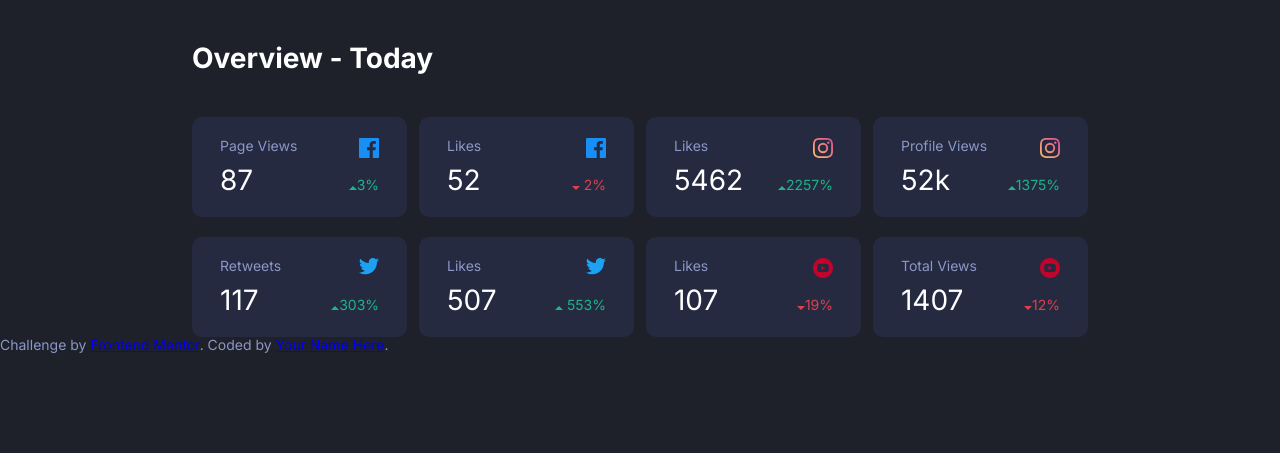
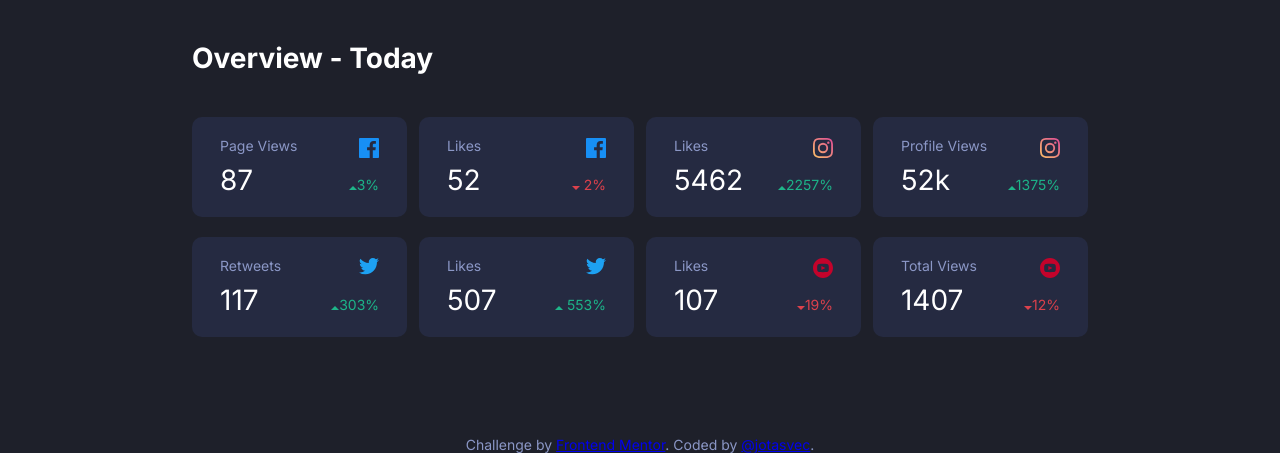
Before and after one commit to jotasvec/frontendmentor, a plain HTML site: page social-media-dashboard/index.html in a window 1280 px wide. Shown: the part 403-856 px from the top of the page. Before the commit the page ends 800 px from the top, so only its background shows below. Drawn offline with Linux system fonts and the light colour scheme.

Commit message:
updating index and styles

```diff
--- /dev/null
+++ b/social-media-dashboard/assets/styles/scss/_footer.scss
@@ -0,0 +1,5 @@
+.attribution{
+    margin-top: 100px;
+    bottom: 20px;
+    text-align: center;
+}
--- a/social-media-dashboard/assets/styles/scss/style.scss
+++ b/social-media-dashboard/assets/styles/scss/style.scss
@@ -1,7 +1,9 @@
+@import 'mixins';
 @import 'variables';
 @import 'navbar';
 @import 'body';
-@import 'mixins';
+@import 'footer';
+
 
 
 html{
--- a/social-media-dashboard/index.html
+++ b/social-media-dashboard/index.html
@@ -150,9 +150,9 @@
   </div>
 
 
-  <div class="attribution">
+  <div class="attribution greetings">
     Challenge by <a href="https://www.frontendmentor.io?ref=challenge" target="_blank">Frontend Mentor</a>.
-    Coded by <a href="#">Your Name Here</a>.
+    Coded by <a href="#">@jotasvec</a>.
   </div>
 
   <script src="./App.js"></script>
```
Also changed, not shown: social-media-dashboard/assets/styles/scss/style.css, 1 other file.
